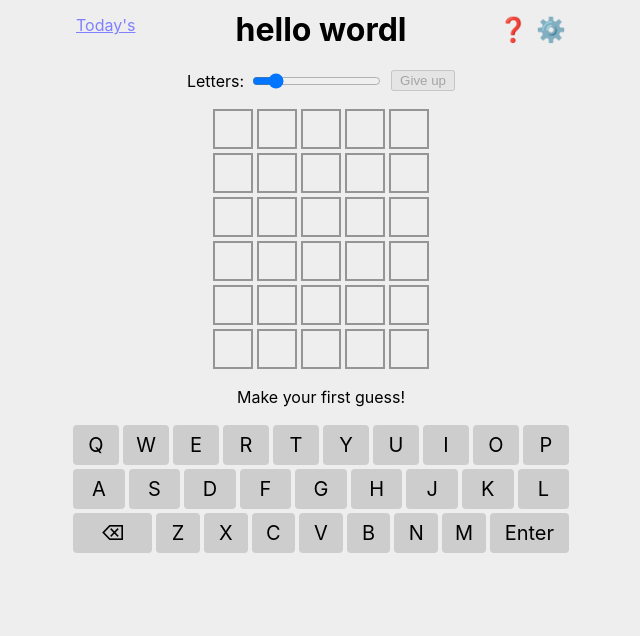
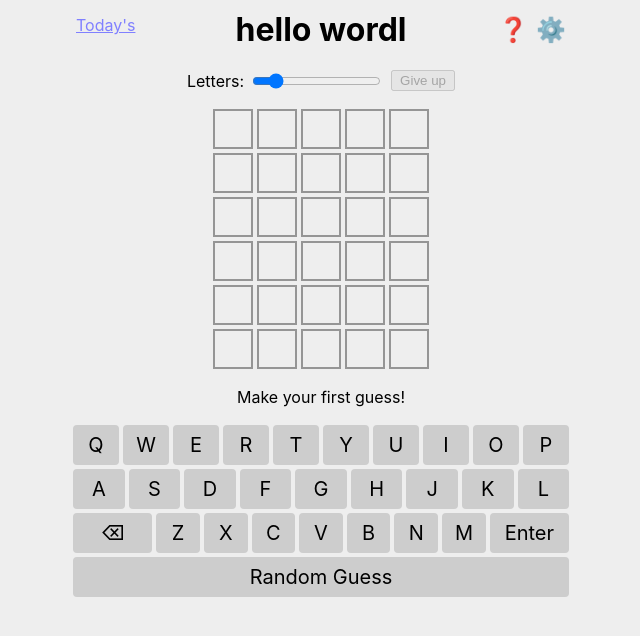
Before and after one commit to lynn/hello, a React (Create React App) app: page / in a window 1280 px wide. Shown: the top 636 px of the page, without its empty margins (319-959 px from the left). Built offline with nearby package versions, Linux system fonts and the light colour scheme.

Commit message:
random guess button
not dictionary-based, sadly - performance problems

```diff
--- a/src/App.css
+++ b/src/App.css
@@ -95,7 +95,8 @@ table.Game-rows > tbody {
   justify-content: stretch;
 }
 
-.Game-keyboard-button {
+.Game-keyboard-button,
+.Game-random-guess {
   margin: 2px;
   background-color: #cdcdcd;
   padding: 2px;
--- a/src/Game.tsx
+++ b/src/Game.tsx
@@ -3,6 +3,7 @@ import { Row, RowState } from "./Row";
 import dictionary from "./dictionary.json";
 import { Clue, clue, describeClue, violation } from "./clue";
 import { Keyboard } from "./Keyboard";
+import { RandomGuess } from "./RandomGuess";
 import targetList from "./targets.json";
 import {
   dictionarySet,
@@ -287,6 +288,7 @@ function Game(props: GameProps) {
         letterInfo={letterInfo}
         onKey={onKey}
       />
+      <RandomGuess onKey={onKey} wordLength={wordLength} />
       {gameState !== GameState.Playing && (
         <p>
           <button
--- /dev/null
+++ b/src/RandomGuess.tsx
@@ -0,0 +1,28 @@
+interface GuessProps {
+  onKey: (key: string) => void;
+  wordLength: number;
+}
+
+export function RandomGuess(props: GuessProps) {
+  return (
+    <div className="Game-random" aria-hidden="true">
+      <div className="Game-random-guess"
+        tabIndex={-1}
+        role="button"
+        onClick={() => {
+          let guess = "";
+          for (let i = 0; i < props.wordLength; i++) {
+            props.onKey("Backspace")
+          }
+          const chars = "abcdefghijklmnopqrstuvwxyz";
+          for (let i = 0; i < props.wordLength; i++) {
+            let letter = chars.charAt(Math.random() * chars.length)
+            props.onKey(letter);
+          }
+        }}
+      >
+        Random Guess
+      </div>
+    </div>
+  );
+}
```
